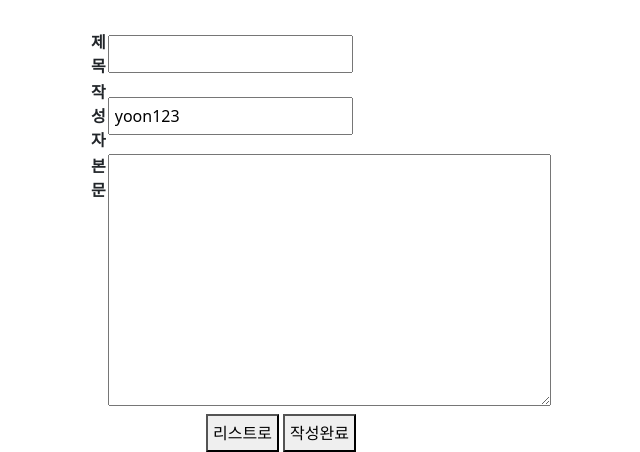
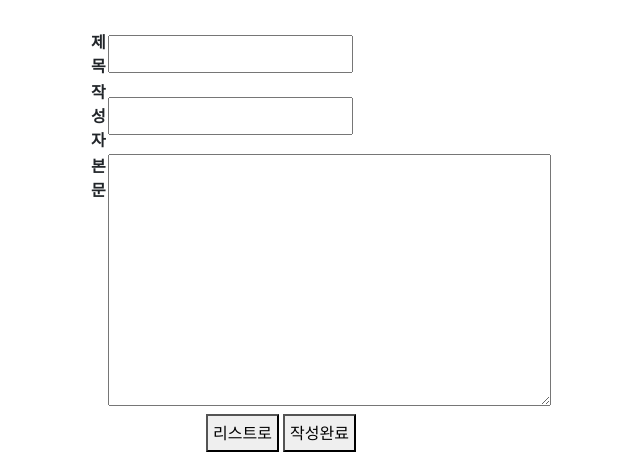
Before and after one commit to yoon741/semiprojectv1b, a FastAPI app: template views/templates/board/write.html in a window 1280 px wide. Shown: the part 220-672 px from the top of the page, without its empty margins (325-965 px from the left). Run offline with FastAPI, Linux system fonts and the light colour scheme; the template is opened without the code that fills it, so the values that code supplies are empty; parts of the project's set-up code (start-up, migrations or seed data) failed here and were passed over; some libraries are stand-ins or nearby versions.

Commit message:
글쓰기 시 작성자를 로그인 아이디로 자동지정

```diff
--- a/views/templates/board/write.html
+++ b/views/templates/board/write.html
@@ -21,10 +21,10 @@
     <form name="writefrm" method="post">
         <table>
             <tr><th>제목</th><td><input type="text" name="title" id="title" required></td></tr>
-            <tr><th>작성자</th><td><input type="text" name="userid" id="userid" value="yoon123" readonly></td></tr>
+            <tr><th>작성자</th><td><input type="text" name="userid" id="userid" value="{{ request.session.logined_uid }}" readonly></td></tr>
             <tr><th>본문</th><td><textarea name="contents" id="contents" rows="10" cols="45" required></textarea></td></tr>
             <tr><td colspan="2">
-                <button type="button" id="listbtn" onclick="location.href='/board/list'">리스트로</button>
+                <button type="button" id="listbtn" onclick="location.href='/board/list/1'">리스트로</button>
                 <button type="submit" id="writeokbtn">작성완료</button>
             </td></tr>
         </table>
```
